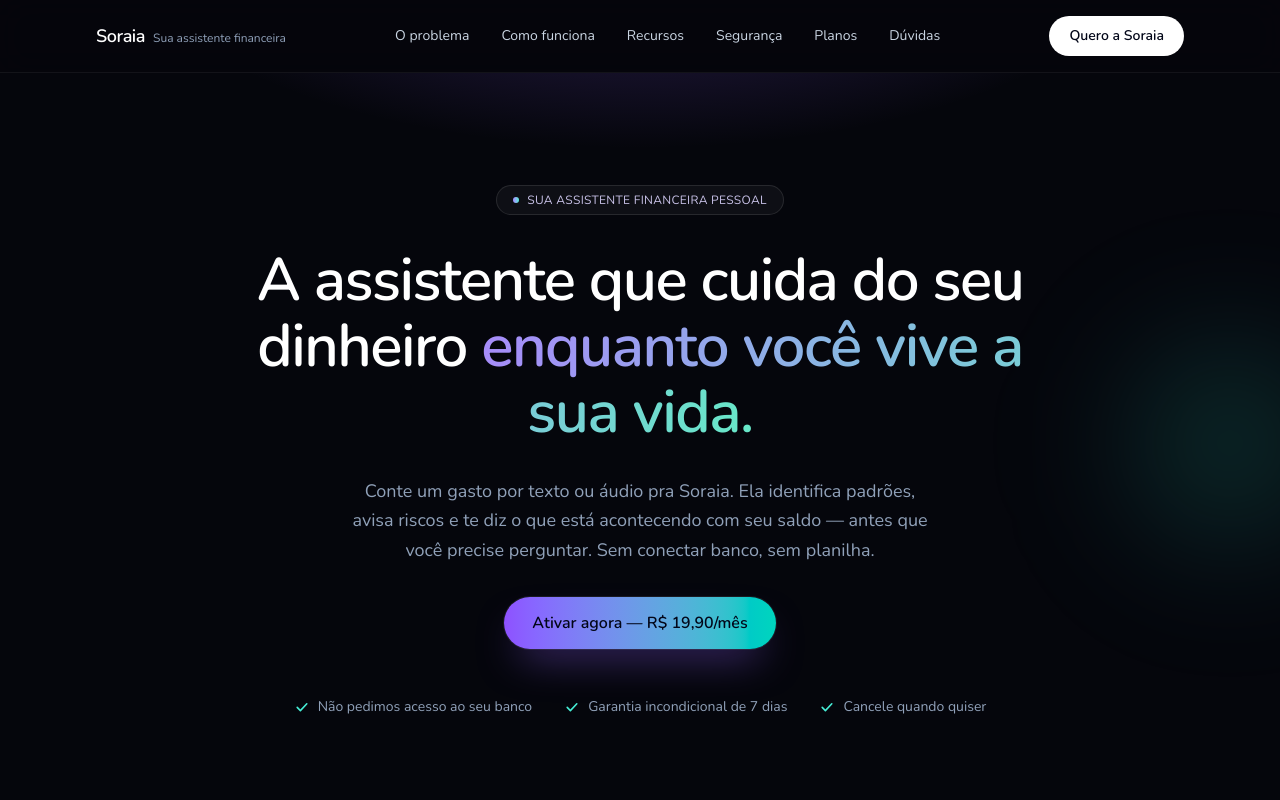
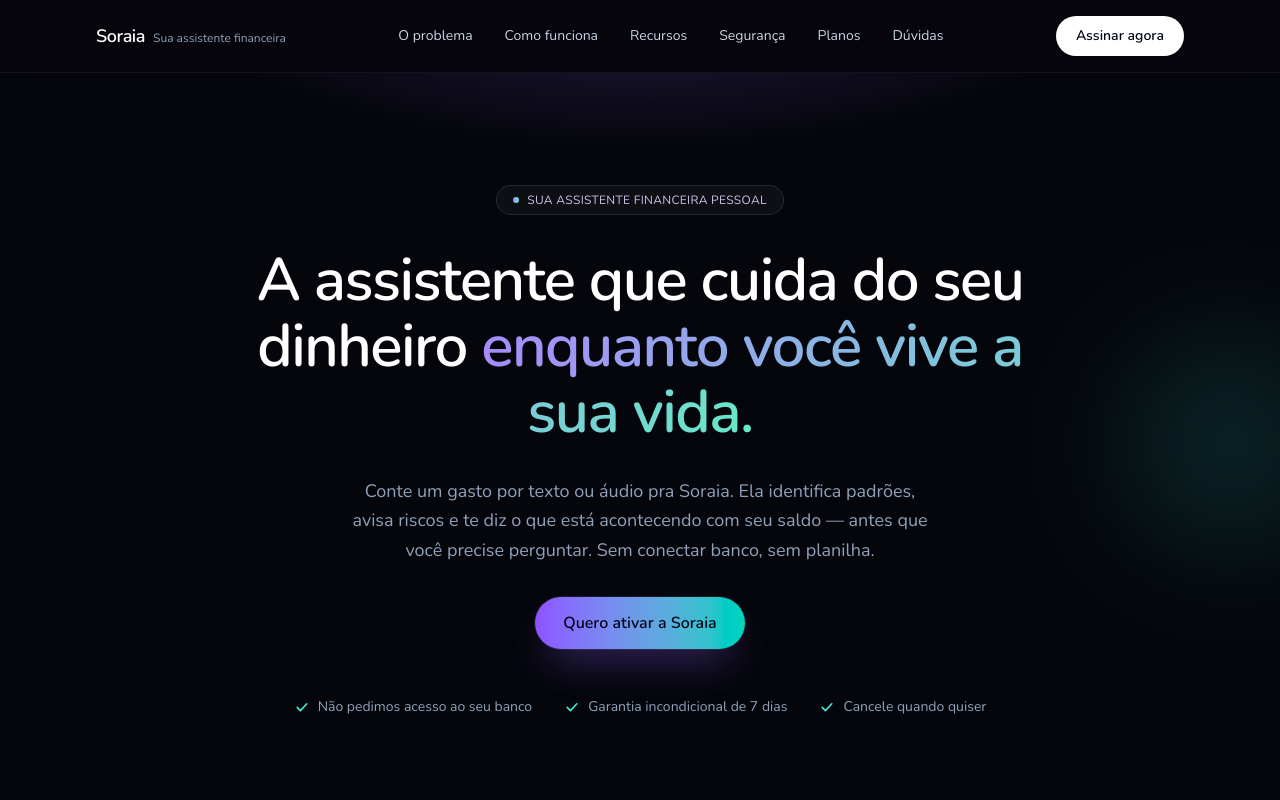
Before and after one commit to contatorafaelaguiaroficial-cpu/soraia-lp, a Next.js app: page / in a window 1280 px wide. Shown: the top 800 px of the page. Built offline with nearby package versions, Linux system fonts and the light colour scheme.

Commit message:
Tweak header and hero CTA copy

```diff
--- a/src/components/Header.tsx
+++ b/src/components/Header.tsx
@@ -38,7 +38,7 @@
           href="#planos"
           className="inline-flex items-center justify-center rounded-full bg-white px-5 py-2.5 text-sm font-semibold text-slate-950 transition-transform hover:scale-[1.03]"
         >
-          Quero a Soraia
+          Assinar agora
         </a>
       </Container>
     </header>
--- a/src/components/Hero.tsx
+++ b/src/components/Hero.tsx
@@ -48,7 +48,7 @@
 
           <RevealItem>
             <ButtonPrimary href="#planos">
-              Ativar agora — R$ 19,90/mês
+              Quero ativar a Soraia
             </ButtonPrimary>
           </RevealItem>
 
```
